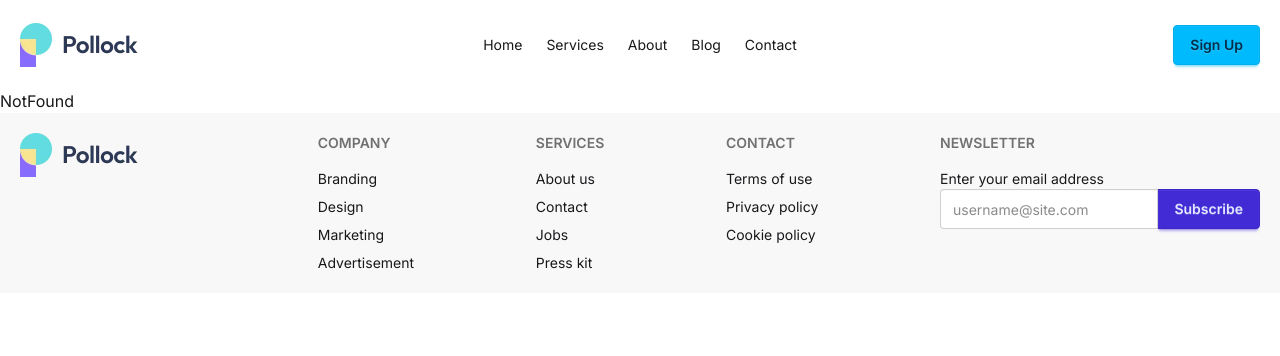
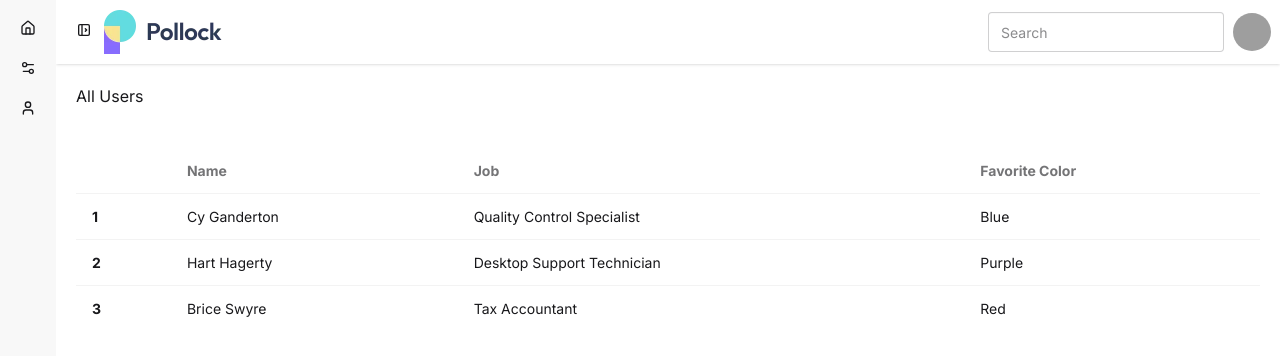
Before and after one commit to SamratDebugger/Pollock, a React (Vite) app: page /dashboard/users in a window 1280 px wide. Shown: the top 356 px of the page. Built offline with nearby package versions, Linux system fonts and the light colour scheme; no server answers; grey boxes are pictures that could not be loaded.

Commit message:
users creation

```diff
--- a/src/App.jsx
+++ b/src/App.jsx
@@ -13,6 +13,7 @@ import DashLayout from "./ui/DashLayout";
 import ForgotPassword from "./pages/ForgotPassword";
 import { ToastContainer } from "react-toastify";
 import ProtectedRoute from "./components/ProtectedRoute";
+import Users from "./pages/Users";
 
 export default function App() {
   return (
@@ -39,6 +40,7 @@ export default function App() {
               </ProtectedRoute>
             }
           />
+          <Route path="/dashboard/users" element={<Users />} />
         </Route>
       </Routes>
     </>
--- a/src/components/ProtectedRoute.jsx
+++ b/src/components/ProtectedRoute.jsx
@@ -9,7 +9,6 @@ export default function ProtectedRoute({ children }) {
   useEffect(() => {
     if (currentUser) {
       setIsLoading(false);
-      navigate("/dashboard");
     } else {
       setIsLoading(false);
       navigate("/sign-in");
--- a/src/pages/SignUp.jsx
+++ b/src/pages/SignUp.jsx
@@ -31,10 +31,10 @@ export default function SignUp() {
     const email = e.target.email.value;
     const password = e.target.password.value;
     try {
-      // await createUserWithEmailAndPassword(auth, email, password);
-      // await updateProfile(auth.currentUser, {
-      //   displayName: username,
-      // });
+      await createUserWithEmailAndPassword(auth, email, password);
+      await updateProfile(auth.currentUser, {
+        displayName: username,
+      });
       await createUser(username, email);
       setIsSubmitting(false);
       toast.success("Registration Successful");
--- /dev/null
+++ b/src/pages/Users.jsx
@@ -0,0 +1,47 @@
+export default function Users() {
+  return (
+    <>
+      <section className="p-5">
+        <h1>All Users</h1>
+      </section>
+      <section className="p-5">
+        <div className="overflow-x-auto">
+          <table className="table">
+            {/* head */}
+            <thead>
+              <tr>
+                <th></th>
+                <th>Name</th>
+                <th>Job</th>
+                <th>Favorite Color</th>
+              </tr>
+            </thead>
+            <tbody>
+              {/* row 1 */}
+              <tr>
+                <th>1</th>
+                <td>Cy Ganderton</td>
+                <td>Quality Control Specialist</td>
+                <td>Blue</td>
+              </tr>
+              {/* row 2 */}
+              <tr>
+                <th>2</th>
+                <td>Hart Hagerty</td>
+                <td>Desktop Support Technician</td>
+                <td>Purple</td>
+              </tr>
+              {/* row 3 */}
+              <tr>
+                <th>3</th>
+                <td>Brice Swyre</td>
+                <td>Tax Accountant</td>
+                <td>Red</td>
+              </tr>
+            </tbody>
+          </table>
+        </div>
+      </section>
+    </>
+  );
+}
--- a/src/ui/DashLayout.jsx
+++ b/src/ui/DashLayout.jsx
@@ -1,5 +1,6 @@
-import { Outlet } from "react-router";
+import { Link, Outlet } from "react-router";
 import DashNav from "../components/DashNav";
+import { LuUser } from "react-icons/lu";
 
 export default function DashLayout() {
   return (
@@ -25,7 +26,8 @@ export default function DashLayout() {
           <ul className="menu w-full grow">
             {/* List item */}
             <li>
-              <button
+              <Link
+                to="/dashboard"
                 className="is-drawer-close:tooltip is-drawer-close:tooltip-right"
                 data-tip="Homepage"
               >
@@ -44,7 +46,7 @@ export default function DashLayout() {
                   <path d="M3 10a2 2 0 0 1 .709-1.528l7-5.999a2 2 0 0 1 2.582 0l7 5.999A2 2 0 0 1 21 10v9a2 2 0 0 1-2 2H5a2 2 0 0 1-2-2z"></path>
                 </svg>
                 <span className="is-drawer-close:hidden">Homepage</span>
-              </button>
+              </Link>
             </li>
 
             {/* List item */}
@@ -72,6 +74,17 @@ export default function DashLayout() {
                 <span className="is-drawer-close:hidden">Settings</span>
               </button>
             </li>
+
+            <li>
+              <Link
+                to="/dashboard/users"
+                className="is-drawer-close:tooltip is-drawer-close:tooltip-right"
+                data-tip="Users"
+              >
+                <LuUser className="my-1.5 inline-block size-4" />
+                <span className="is-drawer-close:hidden">Users</span>
+              </Link>
+            </li>
           </ul>
         </div>
       </div>
```
